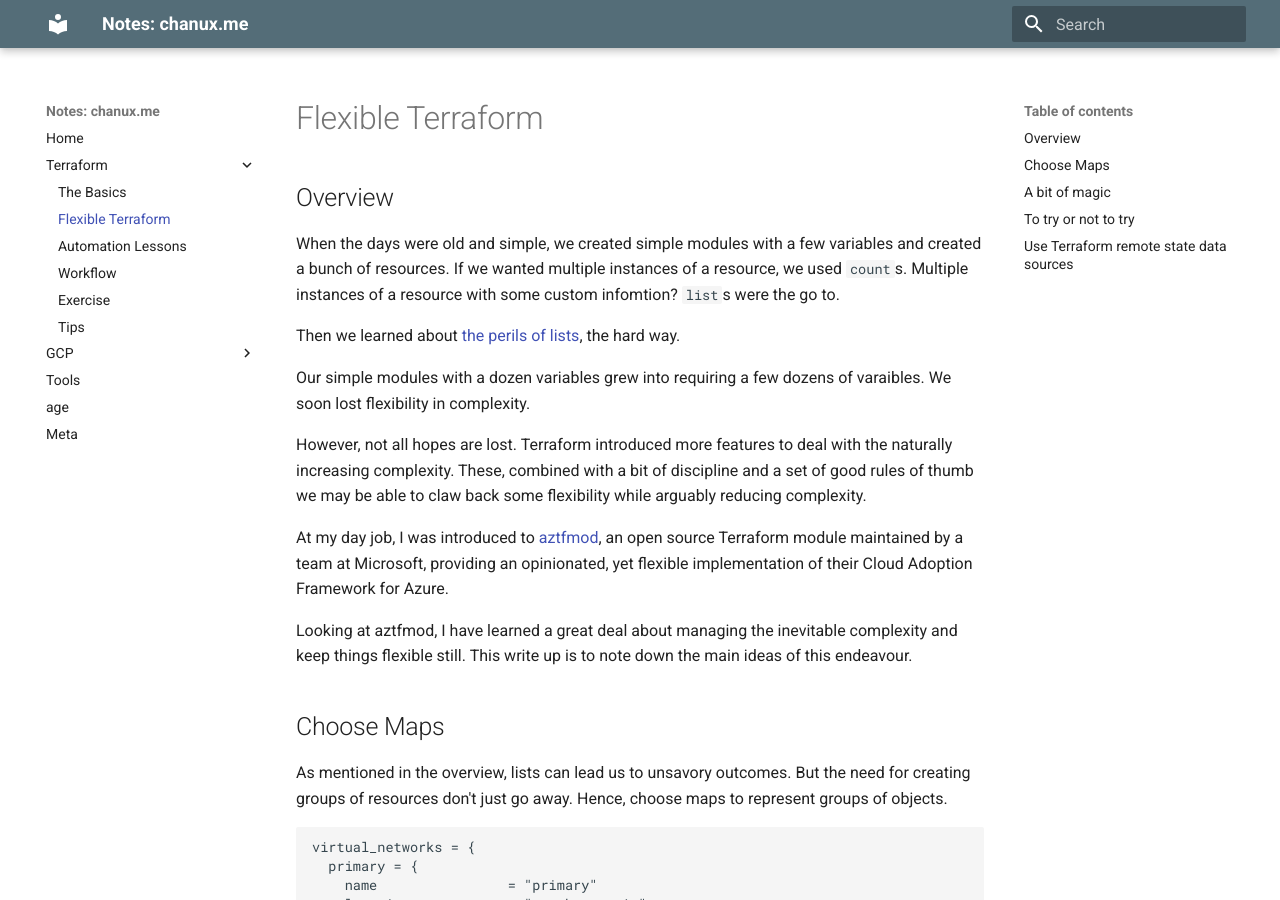
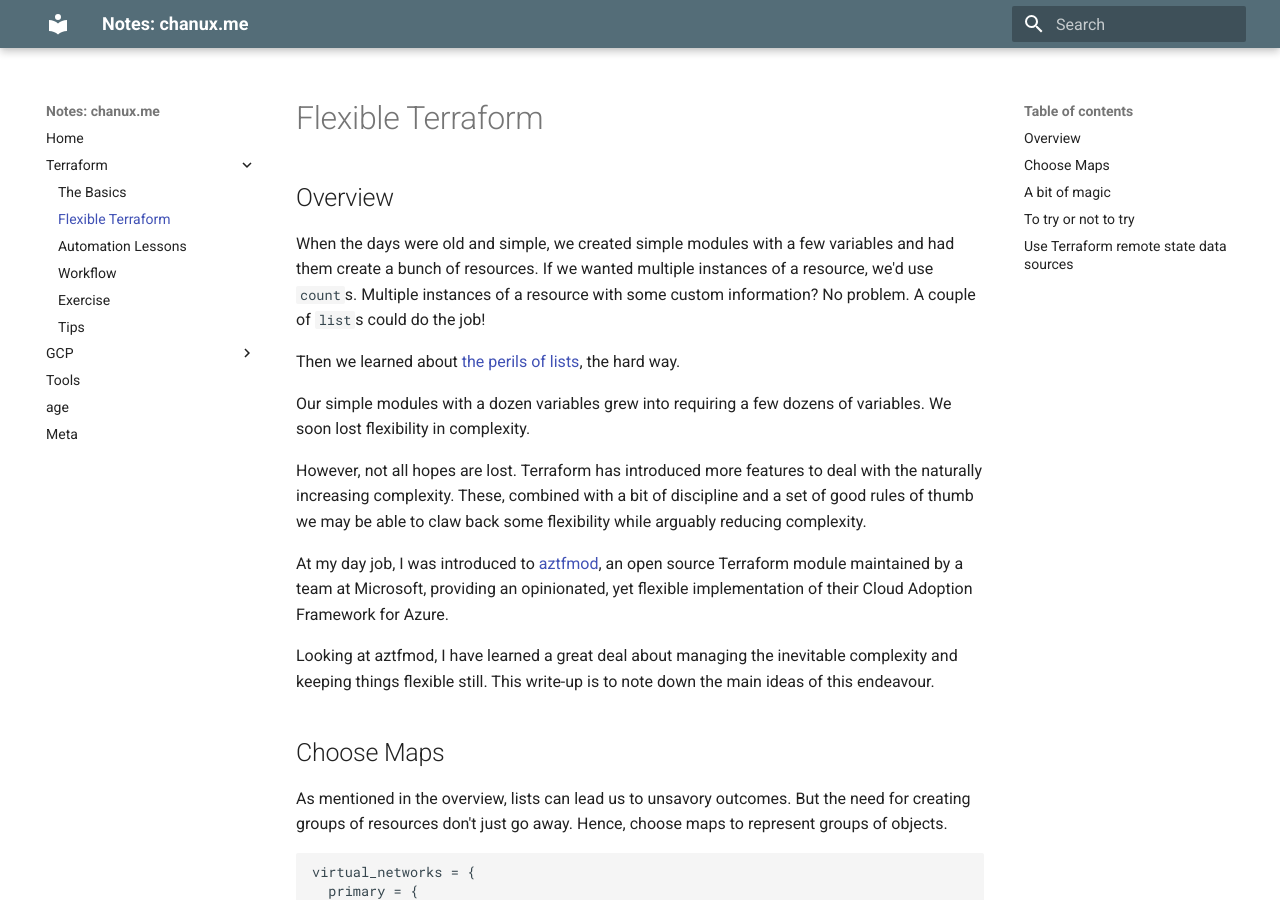
Before and after one commit to chanux/notes.chanux.me, an MkDocs documentation site: the page built from docs/terraform/flexible.md, in a window 1280 px wide and 900 px high. Built offline with MkDocs 1.6.1 and Material for MkDocs 9.7.7, drawn with Linux system fonts in a browser that asks for light colours; some of the changed text lies outside the part shown.

Commit message:
A bit of copy editing and spelling corrections

```diff
--- a/docs/terraform/flexible.md
+++ b/docs/terraform/flexible.md
@@ -3,18 +3,18 @@
 ## Overview
 
 When the days were old and simple, we created simple modules with a few
-variables and created a bunch of resources. If we wanted multiple instances of
-a resource, we used `count`s. Multiple instances of
-a resource with some custom infomtion? `list`s were the go to.
+variables and had them create a bunch of resources. If we wanted multiple
+instances of a resource, we'd use `count`s. Multiple instances of a resource
+with some custom information? No problem. A couple of `list`s could do the job!
 
 Then we learned about [the perils of
 lists](https://faun.pub/terraform-deleting-an-element-from-a-list-cb5bdadc8bbd),
 the hard way.
 
 Our simple modules with a dozen variables grew into requiring a few dozens of
-varaibles. We soon lost flexibility in complexity.
+variables. We soon lost flexibility in complexity.
 
-However, not all hopes are lost. Terraform introduced more features to deal
+However, not all hopes are lost. Terraform has introduced more features to deal
 with the naturally increasing complexity. These, combined with a bit of
 discipline and a set of good rules of thumb we may be able to claw back some
 flexibility while arguably reducing complexity.
@@ -25,7 +25,7 @@ Terraform module maintained by a team at Microsoft, providing an opinionated,
 yet flexible implementation of their Cloud Adoption Framework for Azure.
 
 Looking at aztfmod, I have learned a great deal about managing the inevitable
-complexity and keep things flexible still. This write up is to note down the
+complexity and keeping things flexible still. This write-up is to note down the
 main ideas of this endeavour.
 
 ## Choose Maps
```
Also changed, not shown: other parts of docs/terraform/flexible.md (+2 -2 lines).
